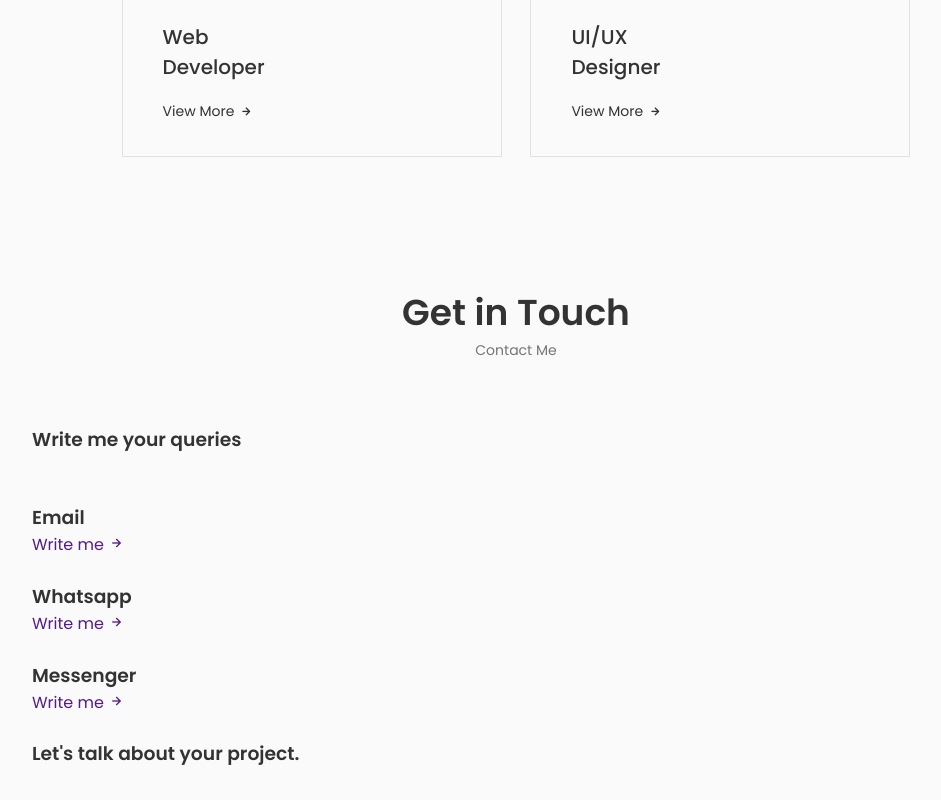
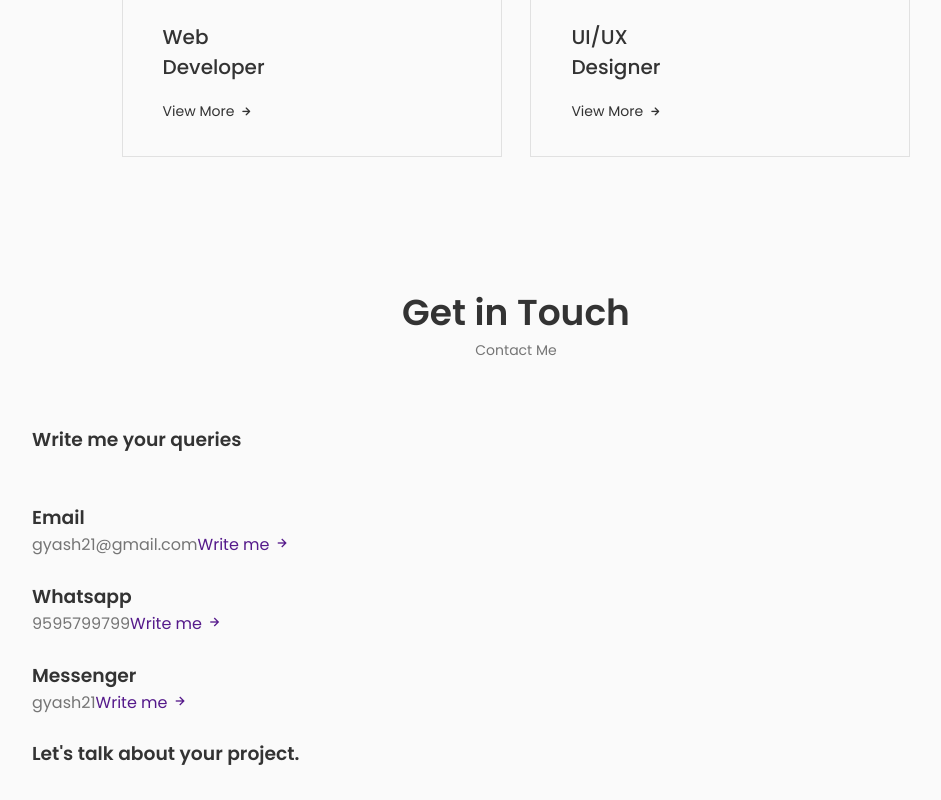
Before and after one commit to gyash21/THE-PORTFOLIO, a React (Create React App) app: page / in a window 1280 px wide. Shown: the part 2232-3032 px from the top of the page, without its empty margins (124-1065 px from the left). Built offline with nearby package versions, Linux system fonts and the light colour scheme.

Commit message:
update- contact card details

```diff
--- a/src/components/contact/Contact.jsx
+++ b/src/components/contact/Contact.jsx
@@ -21,7 +21,7 @@ const Contact = () => {
                 <i className="bx bx contact__card-icon"></i>
 
                 <h3 className="contact__card-title">Email</h3>
-                  <span className="contact__card-data"></span>
+                  <span className="contact__card-data">gyash21@gmail.com</span>
 
                   <a href="" className="contact__data">Write me <i className="bx bx-right-arrow-alt contact__button-icon"></i></a>
 
@@ -31,7 +31,7 @@ const Contact = () => {
                 <i className="bx bx contact__card-icon"></i>
 
                 <h3 className="contact__card-title">Whatsapp</h3>
-                  <span className="contact__card-data"></span>
+                  <span className="contact__card-data">9595799799</span>
 
                   <a href="" className="contact__data">Write me <i className="bx bx-right-arrow-alt contact__button-icon"></i></a>
 
@@ -41,7 +41,7 @@ const Contact = () => {
                 <i className="bx bx contact__card-icon"></i>
 
                 <h3 className="contact__card-title">Messenger</h3>
-                  <span className="contact__card-data"></span>
+                  <span className="contact__card-data">gyash21</span>
 
                   <a href="" className="contact__data">Write me <i className="bx bx-right-arrow-alt contact__button-icon"></i></a>
 
```
